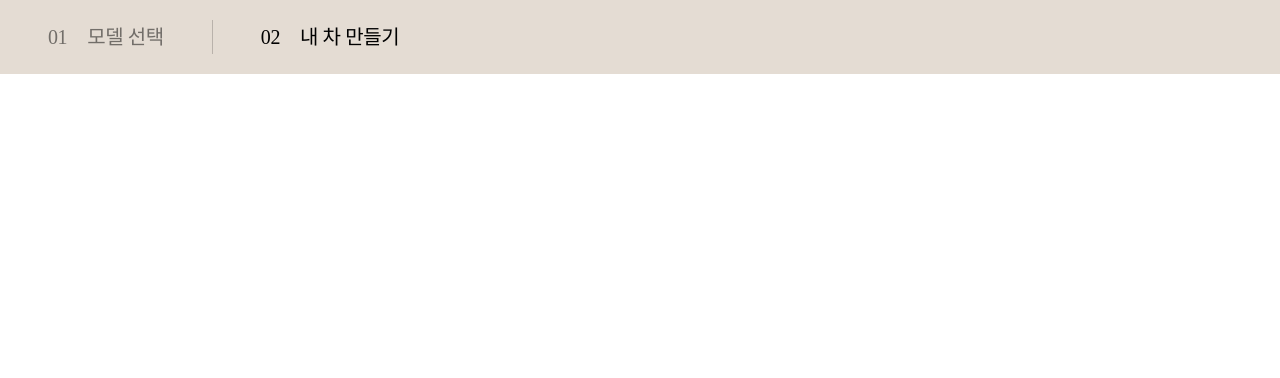
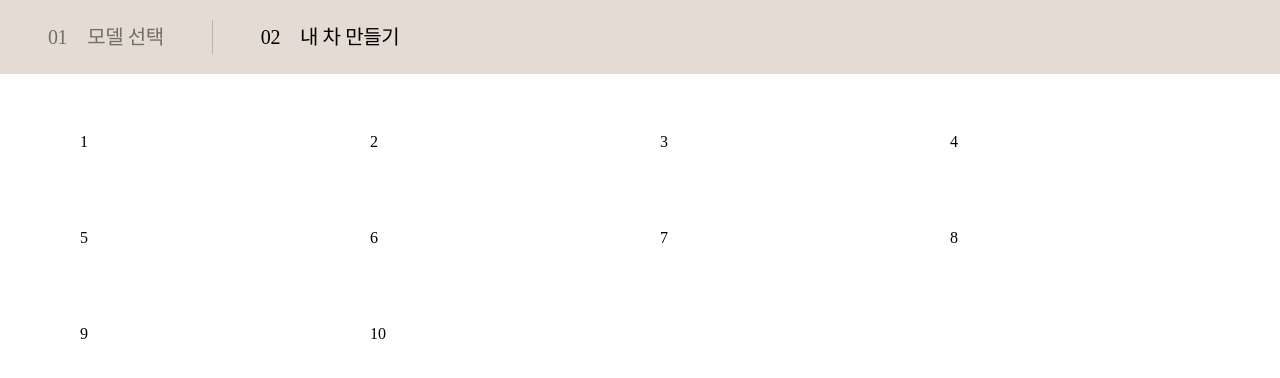
Before and after one commit to softeer5th/fe-mycar, a React (Vite) app: page /model-selection/1 in a window 1280 px wide. Shown: the top 378 px of the page. Built offline with nearby package versions, Linux system fonts and the light colour scheme; data requests are answered from the project's data file; a web font is replaced by a local one.

Commit message:
feat: vehicle-detail 데이터 가져오기

```diff
--- a/src/apis/index.ts
+++ b/src/apis/index.ts
@@ -1,3 +1,4 @@
+import { Model } from '../domain/Model';
 import { Vehicle } from '../domain/Vehicle';
 
 export const fetchVehicleData = async(): Promise<Vehicle[]> => {
@@ -5,3 +6,10 @@ export const fetchVehicleData = async(): Promise<Vehicle[]> => {
   const jsonData = await response.json();
   return jsonData;
 }
+
+export const fetchModelData = async(vehicleId: number): Promise<Model[]> => {
+  const response = await fetch(`http://localhost:3001/models?vehicleId=${vehicleId}`);
+  const jsonData = await response.json();
+  console.log(jsonData);
+  return jsonData;
+}
--- /dev/null
+++ b/src/pages/ModelSelectionPage/components/ModelCard.tsx
@@ -0,0 +1,12 @@
+import { Model } from "../../../domain/Model";
+
+const ModelCard = ({id, vehicleId, spec, minPrice, imageUrl}: Model) => {
+
+    return (
+        <div>
+            <h1>{id}</h1>
+        </div>
+    )
+}
+
+export default ModelCard;
--- /dev/null
+++ b/src/pages/ModelSelectionPage/components/ModelCardList.tsx
@@ -0,0 +1,25 @@
+import { use } from 'react';
+import styled from 'styled-components';
+import { Model } from '../../../domain/Model';
+import ModelCard from './ModelCard';
+
+const ModelCardList = ({modelDataList} : {modelDataList : Promise<Model[]>}) => {
+  const data = use(modelDataList);
+
+  return (
+    <CardListContainer>
+      {data.map((model:Model) => <ModelCard key={model.id} {...model} />)}
+    </CardListContainer>
+  );
+}
+
+const CardListContainer = styled.div`
+  max-width: 1120px;
+  margin: 0 auto;
+  padding-top: 60px;
+  display: grid;
+  grid-template-columns: repeat(4, 1fr);
+  gap: 80px 40px;
+`
+
+export default ModelCardList;
--- a/src/pages/ModelSelectionPage/index.tsx
+++ b/src/pages/ModelSelectionPage/index.tsx
@@ -1,10 +1,24 @@
+import { Suspense } from "react";
+import { useParams } from "react-router";
+import { fetchModelData } from "../../apis";
 import Stepper from "../../components/Stepper";
+import ModelCardList from "./components/ModelCardList";
 
 const ModelSelectionPage = () => {
+  const { vehicleId } = useParams();
+  if (!vehicleId) return null;
+
   const steps = [{ step: 1, title: "모델 선택" }, { step: 2, title: "내 차 만들기" }];
+  const modelDataList = fetchModelData(Number(vehicleId));
+
 
   return (
-      <Stepper steps={steps} highlightStep={2} separatorType="line" />
+  <>
+    <Stepper steps={steps} highlightStep={2} separatorType="line" />
+    <Suspense fallback={<div>hi</div>}>
+      <ModelCardList modelDataList={modelDataList} />
+    </Suspense>
+  </>
   )
 }
 
```
